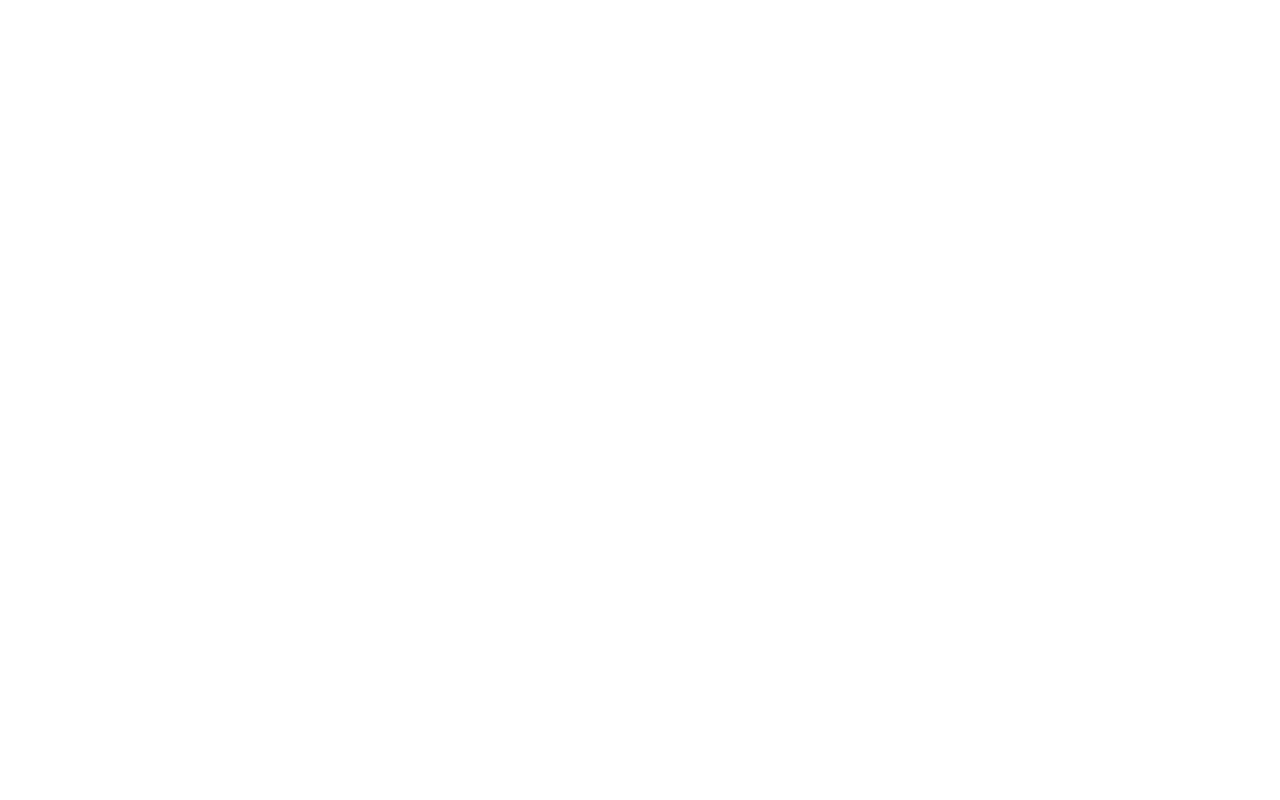
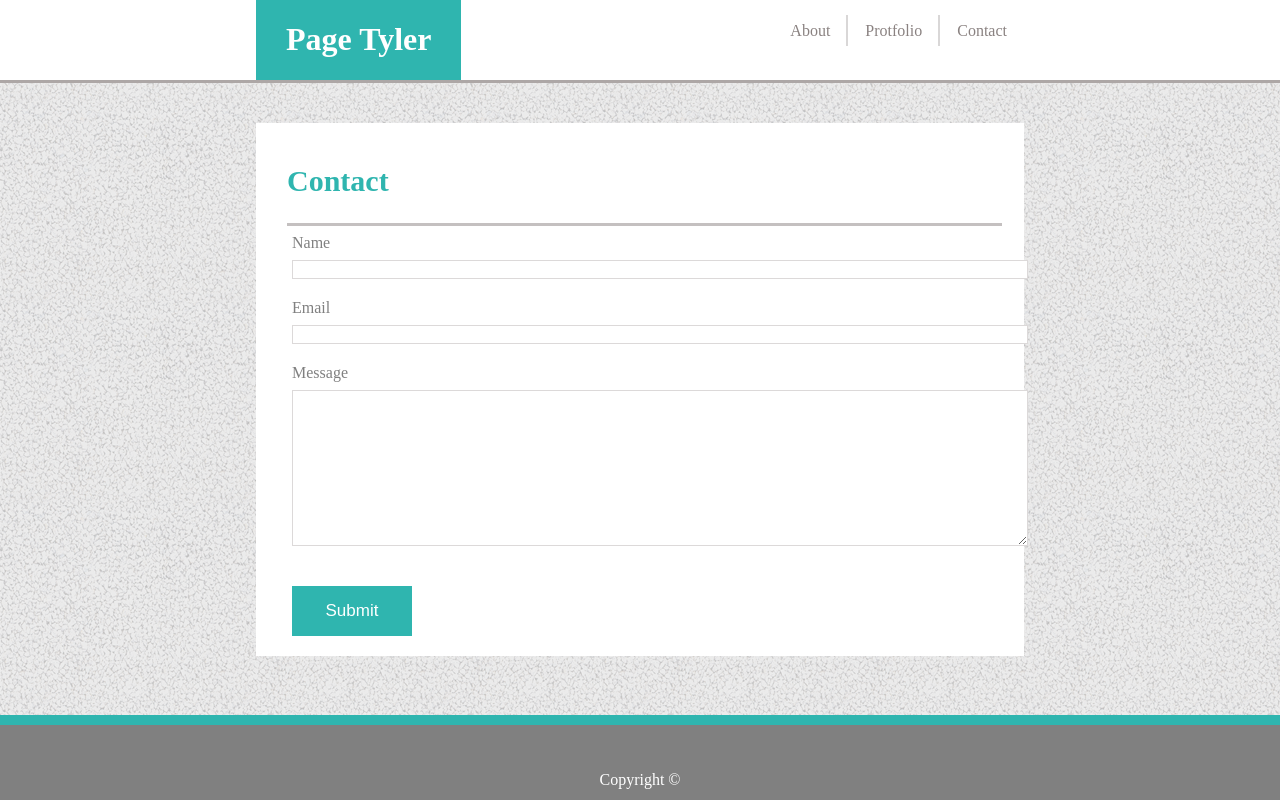
Before and after one commit to drthisguy/01-Portfolio-Custom-CSS, a plain HTML site: page contact.html in a window 1280 px wide. Drawn offline with Linux system fonts and the light colour scheme.

Commit message:
Uppdated index and style. contact.html added.

```diff
--- a/assets/css/style.css
+++ b/assets/css/style.css
@@ -25,12 +25,8 @@
   }
   li.contact a {
     display: block;
-
-
     color: #8a8281;
-
     text-decoration: none;
-
     padding: 15px 16px;
   }
 
@@ -51,7 +47,7 @@
       color: white;
       padding-right: 30px;
       padding-left: 30px;
-      font-family: Arial sans-serif;
+      font-family: 'Times New Roman', Times, serif;
   }
 
   li.link a:hover {
@@ -67,7 +63,6 @@
   }
 
   .card {
-    box-shadow: 0 4px 8px 0 rgba(0,0,0,0.2);
     transition: 0.3s;
     width: 60%;
     display: inline-block;
@@ -75,7 +70,7 @@
     background-color: white;
     margin-top: 40px;
   }
-  .container{
+  .container {
       width: 95%;
       height: auto;
       padding: 16px;
@@ -106,6 +101,37 @@
       color: #6b6b6b;
       font-family: Arial, sans-serif;
   }
+
+
+  form, input, textarea {
+
+      width: 100%;
+      text-align: left;
+      display: block;
+      margin: 20px;
+      margin-top: 8px;
+      margin-left: 10px;
+  }
+
+  label{
+      margin-left: 10px;
+      color: grey;
+  }
+  #name-input, #email, #message {
+      border: 1px solid  rgba(138,130,129, 0.3); /*So the opacity wouldn't effect my text.*/
+}
+
+  .btn {
+      background-color: #2fb5af;
+      float: left;
+      border: none;
+      color: white;
+      width: 120px;
+      padding: 15px 25px;
+      font-size: 17px;
+      margin: 20px 20px;
+  }
+
   .footer {
       left: 0;
       bottom: 0;
--- a/contact.html
+++ b/contact.html
@@ -0,0 +1,43 @@
+<!DOCTYPE html>
+<html lang="en">
+<head>
+    <meta charset="UTF-8">
+    <link rel="stylesheet" type="text/css" href="assets/css/style.css">
+    <title>Contact</title>
+</head>
+<body>
+
+        <ul class="navbar">
+
+            <li class="name">
+            <h1>Page Tyler</h1>
+            </li>
+
+            <li class="contact"><a href="#">Contact</a></li>
+            <li class="link"><a href="#">Protfolio</a></li>
+            <li class="link"><a href="#">About</a></li>
+        </ul>
+
+
+    <div class="cntr">
+    <div class="card">
+
+        <div class="container">
+        <div class="undrln">
+        <h2>Contact</h2>
+        </div>
+        <form action="submit">
+            <label for="name">Name</label>
+            <input type="text" id="name-input">
+            <label for="email">Email</label>
+            <input type="email" id="email">
+            <label for="message">Message</label>
+            <textarea rows="10" id="message" ></textarea>
+        </form>
+        <button class="btn">Submit</button>
+        </div>
+      </div>
+    </div>
+      <div class="footer"><p class="copy">Copyright &copy;</p></div>
+</body>
+</html>
```
Also changed, not shown: index.html (+14 -3 lines).
